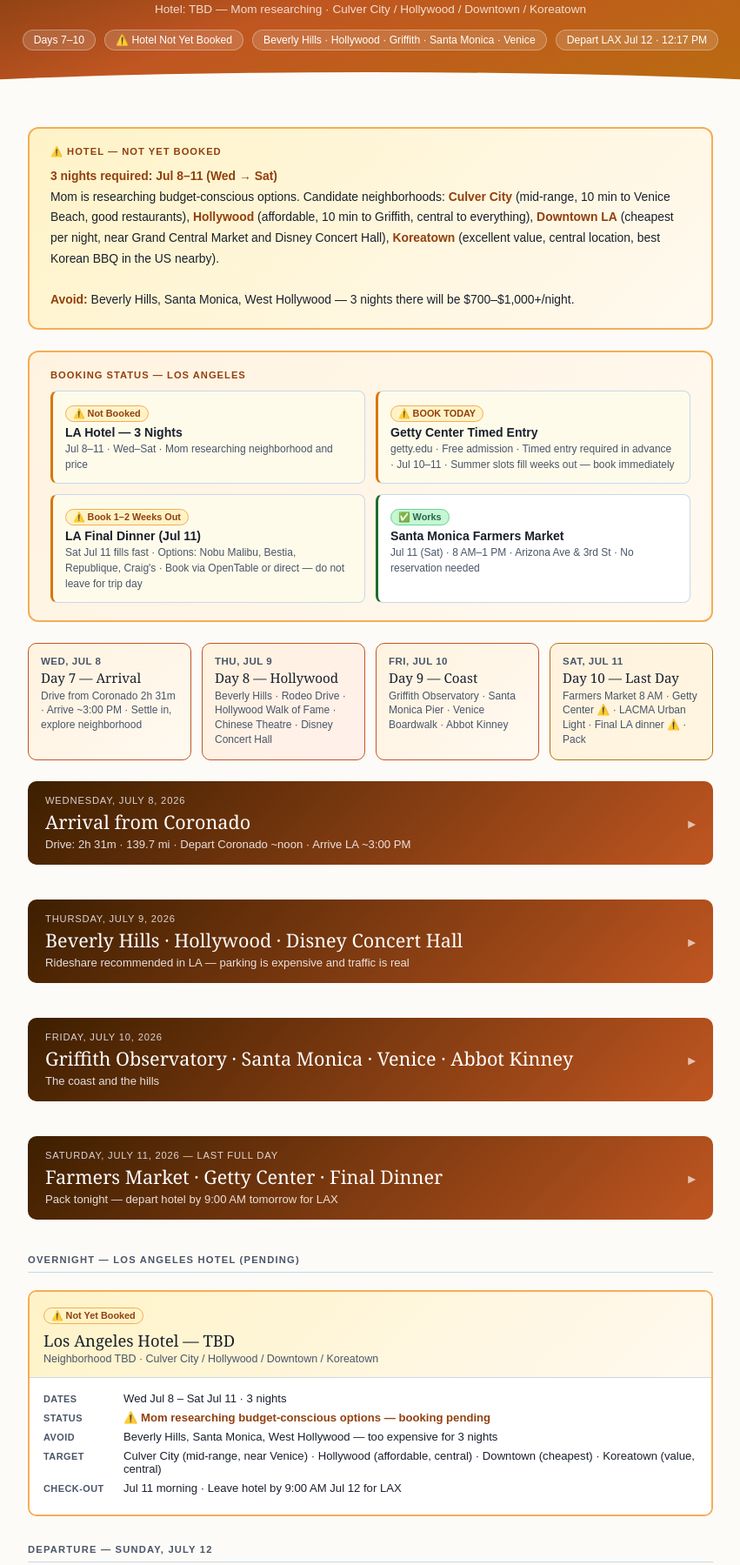
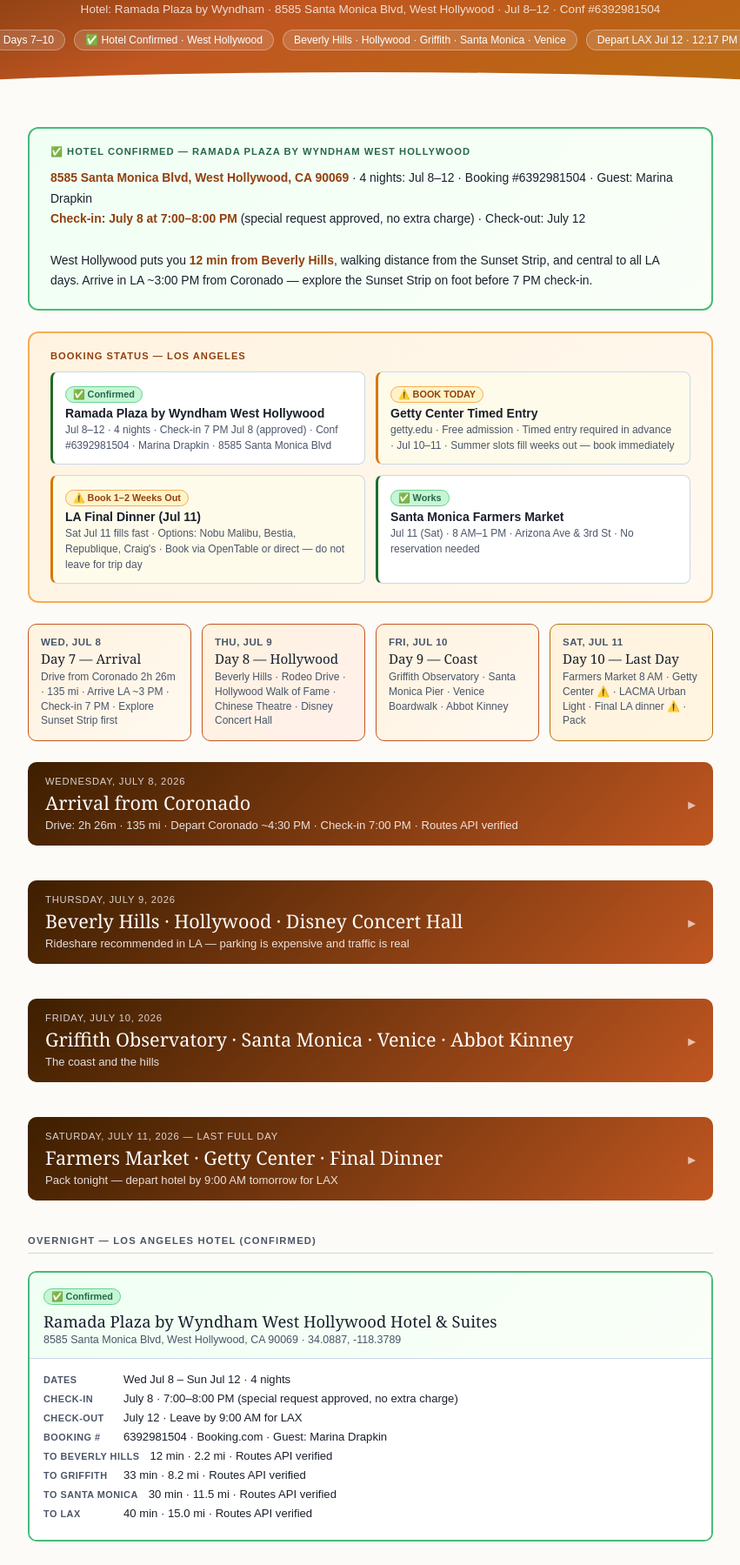
Before and after one commit to AdamDrapkin/grand-american-loop, a plain HTML site: page california/la-guide.html in a window 1280 px wide. Shown: the part 168-1967 px from the top of the page at 87% size, without its empty margins (214-1065 px from the left). Drawn offline with nearby package versions, Linux system fonts and the light colour scheme.

Commit message:
LA hotel confirmed: Ramada Plaza West Hollywood, update all drive times + Leaflet pins

```diff
--- a/california/la-guide.html
+++ b/california/la-guide.html
@@ -213,10 +213,10 @@
     <div class="hero-sup">California Road Trip · San Francisco → Los Angeles</div>
     <h1>Los Angeles</h1>
     <div class="hero-dates">July 8–12, 2026 · 3 Nights · Days 7–10 + Departure</div>
-    <div class="hero-base">Hotel: TBD — Mom researching · Culver City / Hollywood / Downtown / Koreatown</div>
+    <div class="hero-base">Hotel: Ramada Plaza by Wyndham · 8585 Santa Monica Blvd, West Hollywood · Jul 8–12 · Conf #6392981504</div>
     <div class="hero-chips">
       <span class="hchip">Days 7–10</span>
-      <span class="hchip">⚠️ Hotel Not Yet Booked</span>
+      <span class="hchip">✅ Hotel Confirmed · West Hollywood</span>
       <span class="hchip">Beverly Hills · Hollywood · Griffith · Santa Monica · Venice</span>
       <span class="hchip">Depart LAX Jul 12 · 12:17 PM</span>
     </div>
@@ -224,17 +224,14 @@
 
   <div class="wrap">
 
-    <!-- TBD HOTEL BANNER -->
-    <div class="tbd-banner">
-      <div class="tbd-title">⚠️ Hotel — Not Yet Booked</div>
+    <!-- CONFIRMED HOTEL BANNER -->
+    <div class="booking-banner" style="border-color:#48BB78;background:linear-gradient(135deg,#F0FFF4,#FAFFF8);">
+      <div class="bb-title" style="color:#276749;">✅ Hotel Confirmed — Ramada Plaza by Wyndham West Hollywood</div>
       <div class="tbd-body">
-        <strong>3 nights required: Jul 8–11 (Wed → Sat)</strong><br>
-        Mom is researching budget-conscious options. Candidate neighborhoods:
-        <strong>Culver City</strong> (mid-range, 10 min to Venice Beach, good restaurants),
-        <strong>Hollywood</strong> (affordable, 10 min to Griffith, central to everything),
-        <strong>Downtown LA</strong> (cheapest per night, near Grand Central Market and Disney Concert Hall),
-        <strong>Koreatown</strong> (excellent value, central location, best Korean BBQ in the US nearby).<br><br>
-        <strong>Avoid:</strong> Beverly Hills, Santa Monica, West Hollywood — 3 nights there will be $700–$1,000+/night.
+        <strong>8585 Santa Monica Blvd, West Hollywood, CA 90069</strong> · 4 nights: Jul 8–12 · Booking #6392981504 · Guest: Marina Drapkin<br>
+        <strong>Check-in: July 8 at 7:00–8:00 PM</strong> (special request approved, no extra charge) · Check-out: July 12<br><br>
+        West Hollywood puts you <strong>12 min from Beverly Hills</strong>, walking distance from the Sunset Strip, and central to all LA days.
+        Arrive in LA ~3:00 PM from Coronado — explore the Sunset Strip on foot before 7 PM check-in.
       </div>
     </div>
 
@@ -242,10 +239,10 @@
     <div class="booking-banner">
       <div class="bb-title">Booking Status — Los Angeles</div>
       <div class="bb-grid">
-        <div class="bb-item pending">
-          <span class="badge pending">⚠️ Not Booked</span>
-          <div class="bb-name">LA Hotel — 3 Nights</div>
-          <div class="bb-detail">Jul 8–11 · Wed–Sat · Mom researching neighborhood and price</div>
+        <div class="bb-item confirmed">
+          <span class="badge booked">✅ Confirmed</span>
+          <div class="bb-name">Ramada Plaza by Wyndham West Hollywood</div>
+          <div class="bb-detail">Jul 8–12 · 4 nights · Check-in 7 PM Jul 8 (approved) · Conf #6392981504 · Marina Drapkin · 8585 Santa Monica Blvd</div>
         </div>
         <div class="bb-item pending">
           <span class="badge pending">⚠️ BOOK TODAY</span>
@@ -270,7 +267,7 @@
       <div class="ov-card d7">
         <div class="ov-date">Wed, Jul 8</div>
         <div class="ov-label">Day 7 — Arrival</div>
-        <div class="ov-note">Drive from Coronado 2h 31m · Arrive ~3:00 PM · Settle in, explore neighborhood</div>
+        <div class="ov-note">Drive from Coronado 2h 26m · 135 mi · Arrive LA ~3 PM · Check-in 7 PM · Explore Sunset Strip first</div>
       </div>
       <div class="ov-card d8">
         <div class="ov-date">Thu, Jul 9</div>
@@ -295,24 +292,24 @@
         <div class="day-hd la">
           <div class="day-hd-label">Wednesday, July 8, 2026</div>
           <div class="day-hd-title">Arrival from Coronado</div>
-          <div class="day-hd-sub">Drive: 2h 31m · 139.7 mi · Depart Coronado ~noon · Arrive LA ~3:00 PM</div>
+          <div class="day-hd-sub">Drive: 2h 26m · 135 mi · Depart Coronado ~4:30 PM · Check-in 7:00 PM · Routes API verified</div>
         </div>
         <div class="day-body">
           <div class="map-section">
             <div id="map-day7" class="seg-map"></div>
-            <p class="map-caption">Coronado → Los Angeles · 2h 31m · 139.7 mi · I-5 N → I-405 N · Jul 8 Wed ~noon · Routes API verified</p>
+            <p class="map-caption">Coronado → Ramada Plaza West Hollywood · 2h 26m · 135 mi · I-5 N → I-405 N · Jul 8 Wed · Routes API verified</p>
           </div>
           <div class="time-block">
-            <div class="tb-hd la">Arrival — Depart Coronado ~Noon</div>
+            <div class="tb-hd la">Arrival — Depart Coronado ~4:30 PM · Check-in at 7:00 PM</div>
             <ul class="tb-list">
-              <li><strong>Depart Best Western Plus Coronado before 12:30 PM</strong> — drive 2h 31m (139.7 mi) verified Routes API, Jul 8 Wed ~noon. The I-405 through South Bay/Inglewood can slow down on weekday afternoons.</li>
-              <li>Route: Coronado Bridge → I-5 North → I-405 North → hotel neighborhood. Allow 3 hours to be safe.</li>
-              <li>Arrive hotel ~3:00 PM. Check in. Explore the neighborhood in the evening.</li>
-              <li>Dinner: Whatever is good in the hotel neighborhood. Grand Central Market (downtown, open until 10 PM) or a neighborhood option based on where you're staying.</li>
+              <li><strong>Depart Best Western Plus Coronado ~4:30 PM</strong> — drive 2h 26m (135 mi) verified Routes API. Route: Coronado Bridge → I-5 North → I-405 North → Santa Monica Blvd, West Hollywood.</li>
+              <li><strong>Check-in confirmed: 7:00–8:00 PM</strong> (special request approved, no extra charge). Arrive hotel no earlier than 7 PM.</li>
+              <li><strong>3 PM–7 PM window in West Hollywood</strong> — you'll arrive in the LA area around 6–7 PM. The hotel is on Santa Monica Blvd, steps from the Sunset Strip (Whisky a Go Go, Rainbow Bar &amp; Grill, Roxy). Walk a stretch of Sunset Blvd and eat nearby before or after check-in.</li>
+              <li>Dinner: The hotel area (West Hollywood) has excellent options along Santa Monica Blvd and Melrose Ave — no need to drive anywhere tonight.</li>
             </ul>
           </div>
           <div class="drive-stat">
-            <span class="drive-val">2h 31m · 139.7 mi</span> · Coronado → Los Angeles · Routes API verified · Jul 8 Wed ~noon
+            <span class="drive-val">2h 26m · 135 mi</span> · Coronado → Ramada Plaza West Hollywood · Routes API verified · Jul 8 Wed
           </div>
         </div>
       </div>
@@ -338,7 +335,7 @@
                   <div class="ds-num">1</div>
                   <div class="ds-info">
                     <div class="ds-name">Beverly Hills / Rodeo Drive</div>
-                    <div class="ds-drive">From hotel · rideshare recommended</div>
+                    <div class="ds-drive">From hotel · 12 min · 2.2 mi · Routes API verified</div>
                     <div class="ds-park">🅿️ <a href="https://www.google.com/maps/search/?api=1&query=34.0667,-118.3985" target="_blank">Public Lot</a> · 9454 Wilshire Blvd · or valet on Rodeo</div>
                   </div>
                 </div>
@@ -530,7 +527,7 @@
                   <div class="ds-num">1</div>
                   <div class="ds-info">
                     <div class="ds-name">Griffith Observatory Area</div>
-                    <div class="ds-drive">From hotel · Lyft ~25 min · parking very limited</div>
+                    <div class="ds-drive">From hotel · 33 min · 8.2 mi · Routes API verified · Lyft recommended · parking limited</div>
                     <div class="ds-park">🅿️ <a href="https://www.google.com/maps/search/?api=1&query=34.1210,-118.2965" target="_blank">Greek Theater Parking F</a> · 2700 N Vermont Ave</div>
                   </div>
                 </div>
@@ -766,7 +763,7 @@
                   <div class="ds-num">1</div>
                   <div class="ds-info">
                     <div class="ds-name">Santa Monica Farmers Market</div>
-                    <div class="ds-drive">From hotel · rideshare or drive · early start 8 AM</div>
+                    <div class="ds-drive">From hotel · 30 min · 11.5 mi · Routes API verified · rideshare or drive · early start 8 AM</div>
                     <div class="ds-park">🅿️ <a href="https://www.google.com/maps/search/?api=1&query=34.0141,-118.4974" target="_blank">SP+ Parking</a> · 1401 Ocean Ave, Santa Monica</div>
                   </div>
                 </div>
@@ -864,20 +861,23 @@
       </div>
     </section>
 
-    <!-- HOTEL CARD (TBD) -->
-    <div class="section-title">Overnight — Los Angeles Hotel (Pending)</div>
-    <div class="hc">
-      <div class="hc-hd">
-        <span class="badge pending">⚠️ Not Yet Booked</span>
-        <div class="hc-name">Los Angeles Hotel — TBD</div>
-        <div class="hc-loc">Neighborhood TBD · Culver City / Hollywood / Downtown / Koreatown</div>
+    <!-- HOTEL CARD (CONFIRMED) -->
+    <div class="section-title">Overnight — Los Angeles Hotel (Confirmed)</div>
+    <div class="hc" style="border-color:#48BB78;">
+      <div class="hc-hd" style="background:linear-gradient(135deg,#F0FFF4,#FAFFF8);">
+        <span class="badge booked">✅ Confirmed</span>
+        <div class="hc-name">Ramada Plaza by Wyndham West Hollywood Hotel &amp; Suites</div>
+        <div class="hc-loc">8585 Santa Monica Blvd, West Hollywood, CA 90069 · 34.0887, -118.3789</div>
       </div>
       <div class="hc-body">
-        <div class="hc-row"><span class="hc-lbl">Dates</span><span class="hc-val">Wed Jul 8 – Sat Jul 11 · 3 nights</span></div>
-        <div class="hc-row"><span class="hc-lbl">Status</span><span class="hc-val" style="color:var(--amber);font-weight:700;">⚠️ Mom researching budget-conscious options — booking pending</span></div>
-        <div class="hc-row"><span class="hc-lbl">Avoid</span><span class="hc-val">Beverly Hills, Santa Monica, West Hollywood — too expensive for 3 nights</span></div>
-        <div class="hc-row"><span class="hc-lbl">Target</span><span class="hc-val">Culver City (mid-range, near Venice) · Hollywood (affordable, central) · Downtown (cheapest) · Koreatown (value, central)</span></div>
-        <div class="hc-row"><span class="hc-lbl">Check-out</span><span class="hc-val">Jul 11 morning · Leave hotel by 9:00 AM Jul 12 for LAX</span></div>
+        <div class="hc-row"><span class="hc-lbl">Dates</span><span class="hc-val">Wed Jul 8 – Sun Jul 12 · 4 nights</span></div>
+        <div class="hc-row"><span class="hc-lbl">Check-in</span><span class="hc-val">July 8 · 7:00–8:00 PM (special request approved, no extra charge)</span></div>
+        <div class="hc-row"><span class="hc-lbl">Check-out</span><span class="hc-val">July 12 · Leave by 9:00 AM for LAX</span></div>
+        <div class="hc-row"><span class="hc-lbl">Booking #</span><span class="hc-val">6392981504 · Booking.com · Guest: Marina Drapkin</span></div>
+        <div class="hc-row"><span class="hc-lbl">To Beverly Hills</span><span class="hc-val">12 min · 2.2 mi · Routes API verified</span></div>
+        <div class="hc-row"><span class="hc-lbl">To Griffith</span><span class="hc-val">33 min · 8.2 mi · Routes API verified</span></div>
+        <div class="hc-row"><span class="hc-lbl">To Santa Monica</span><span class="hc-val">30 min · 11.5 mi · Routes API verified</span></div>
+        <div class="hc-row"><span class="hc-lbl">To LAX</span><span class="hc-val">40 min · 15.0 mi · Routes API verified</span></div>
       </div>
     </div>
 
@@ -890,7 +890,7 @@
       <div class="dep-row"><strong>Order:</strong> Double-Double Animal Style (mustard grilled into patty, secret spread, pickles, grilled caramelized onions). Fries well-done or Animal Style. "Animal Style" is not on the menu board — ask by name.</div>
       <div class="dep-row"><strong>Marina &amp; Liam:</strong> AA 3319 · 12:17 PM → PHL 8:39 PM · Seats 28F &amp; 28E · Conf. KYUXME · American Airlines Terminal 4</div>
       <div class="dep-row"><strong>Adam &amp; Vadim:</strong> Drop Marina &amp; Liam at Terminal 4, then drive home.</div>
-      <div class="dep-note">Drive time from hotel to LAX: ~20–45 min depending on neighborhood and traffic. Add buffer. The 405 to LAX interchange can be very slow on a Sunday morning. Leave by 9:00 AM at the absolute latest.</div>
+      <div class="dep-note">Drive time from Ramada Plaza West Hollywood to LAX: <strong>40 min · 15.0 mi</strong> · Routes API verified. The 405 to LAX interchange can be very slow on Sunday morning. Leave by 9:00 AM at the absolute latest.</div>
       <div class="map-actions" style="margin-top:14px;">
         <a href="https://www.google.com/maps/search/?api=1&query=33.953707,-118.396784" target="_blank" class="mab gmaps">📍 In-N-Out Burger LAX</a>
         <a href="https://www.google.com/maps/search/?api=1&query=33.941923,-118.40696" target="_blank" class="mab gmaps">📍 LAX Terminal 4</a>
@@ -953,10 +953,10 @@
     <!-- ALERTS -->
     <div class="section-title">Alerts &amp; Action Items</div>
     <div class="alerts-grid">
-      <div class="ac red">
-        <div class="ac-icon">🔴</div>
-        <div class="ac-title">LA Hotel — Book Now</div>
-        <div class="ac-text">Jul 8–11 · 3 nights · Not yet booked. July hotel prices in LA rise as dates approach. Choose neighborhood and book as soon as Mom has researched options.</div>
+      <div class="ac grn">
+        <div class="ac-icon">✅</div>
+        <div class="ac-title">LA Hotel — Confirmed</div>
+        <div class="ac-text">Ramada Plaza by Wyndham West Hollywood · 8585 Santa Monica Blvd · Jul 8–12 · 4 nights · Check-in 7 PM Jul 8 approved · Conf #6392981504</div>
       </div>
       <div class="ac amb">
         <div class="ac-icon">⚠️</div>
@@ -1002,7 +1002,7 @@
 
     <div class="footer">
       <strong>Los Angeles · California Road Trip · July 8–12, 2026</strong><br>
-      Days 7–10 + Departure · Hotel TBD · AA 3319 12:17 PM Jul 12 → PHL 8:39 PM · Marina &amp; Liam seats 28F/28E · Conf. KYUXME
+      Days 7–10 + Departure · Ramada Plaza West Hollywood · Conf #6392981504 · AA 3319 12:17 PM Jul 12 → PHL 8:39 PM · Marina &amp; Liam seats 28F/28E · Conf. KYUXME
     </div>
 
   </div>
@@ -1024,12 +1024,12 @@
   window.addEventListener('load',function(){
     // Day 7: Best Western Coronado → Los Angeles (hotel TBD)
     mkMap('map-day7',[33.4,-117.8],7,[
-      {a:32.683,o:-117.177,n:'🏠',name:'Best Western Plus Coronado Island',note:'Depart ~noon · Jul 8 Wed'},
-      {a:34.052,o:-118.244,n:'🏨',name:'Los Angeles Hotel (TBD)',note:'Arrive ~3:00 PM · 2h 31m · 139.7 mi · I-5 N → I-405 N'}
+      {a:32.683,o:-117.177,n:'🏠',name:'Best Western Plus Coronado Island',note:'Depart ~4:30 PM · Jul 8 Wed'},
+      {a:34.0887,o:-118.3789,n:'🏨',name:'Ramada Plaza West Hollywood',note:'Check-in 7 PM · 2h 26m · 135 mi · I-5 N → I-405 N'}
     ],'#C05621',true);
     // Day 8: Beverly Hills → Hollywood → Downtown LA
     mkMap('map-day8',[34.08,-118.30],11,[
-      {a:34.052,o:-118.244,n:'🏠',name:'LA Hotel (TBD)',note:'Depart morning'},
+      {a:34.0887,o:-118.3789,n:'🏨',name:'Ramada Plaza West Hollywood',note:'12 min · 2.2 mi to Beverly Hills'},
       {a:34.071,o:-118.401,n:'1',name:'Rodeo Drive, Beverly Hills',note:'Free · Luxury shopping strip',p:[34.0667,-118.3985]},
       {a:34.102,o:-118.337,n:'2',name:'Hollywood Walk of Fame',note:'Free · 2,700+ stars · Hollywood Blvd',p:[34.1021,-118.3270]},
       {a:34.055,o:-118.250,n:'3',name:'Walt Disney Concert Hall',note:'Free exterior + garden · Frank Gehry · 30–45 min',p:[34.0556,-118.2493]}
@@ -1044,7 +1044,7 @@
     ]);
     // Day 9: Griffith Hills → Santa Monica → Venice
     mkMap('map-day9',[34.06,-118.40],10,[
-      {a:34.052,o:-118.244,n:'🏠',name:'LA Hotel (TBD)',note:'Depart morning'},
+      {a:34.0887,o:-118.3789,n:'🏨',name:'Ramada Plaza West Hollywood',note:'33 min · 8.2 mi to Griffith'},
       {a:34.118,o:-118.300,n:'1',name:'Griffith Observatory',note:'Free · Opens 10 AM · Hollywood Sign view · 1.5–2 hrs',p:[34.1210,-118.2965]},
       {a:34.008,o:-118.499,n:'2',name:'Santa Monica Pier',note:'Free · End of Route 66 · Pacific Park'},
       {a:33.991,o:-118.477,n:'3',name:'Venice Boardwalk',note:'Free · Muscle Beach · Street performers',p:[33.9857,-118.4691]}
@@ -1058,7 +1058,7 @@
     ]);
     // Day 10: Santa Monica Farmers Market → Getty Center
     mkMap('map-day10',[34.05,-118.48],11,[
-      {a:34.052,o:-118.244,n:'🏠',name:'LA Hotel (TBD)',note:'Depart early'},
+      {a:34.0887,o:-118.3789,n:'🏨',name:'Ramada Plaza West Hollywood',note:'30 min · 11.5 mi to Santa Monica'},
       {a:34.017,o:-118.499,n:'1',name:'Santa Monica Farmers Market',note:'Sat 8 AM–1 PM · Arizona Ave & 3rd St',p:[34.0117,-118.4902]},
       {a:34.078,o:-118.474,n:'2',name:'Getty Center',note:'Free admission · Timed entry req. · Hilltop museum · 2–3 hrs',p:[34.0878,-118.4757]}
     ],'#C05621',true,[
```
Also changed, not shown: docs/california-viewer.html (+1 -1 lines).
